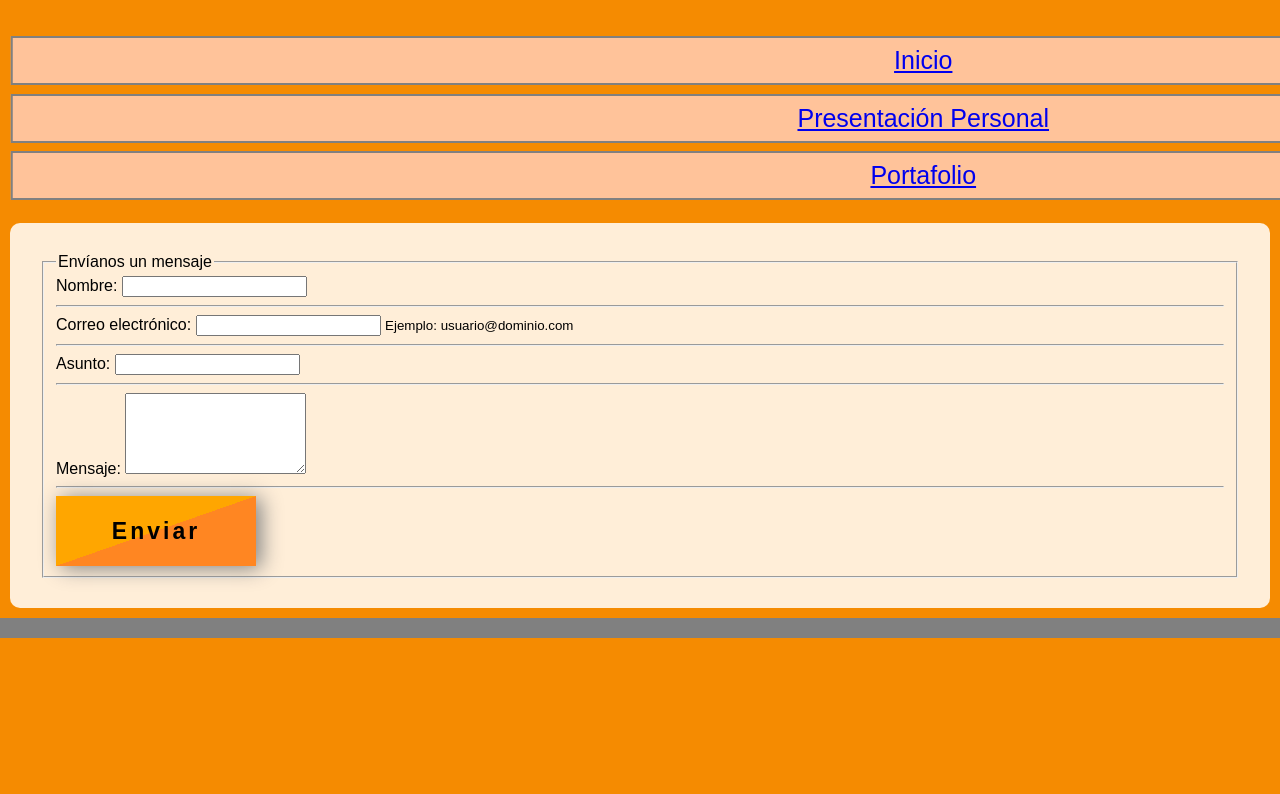
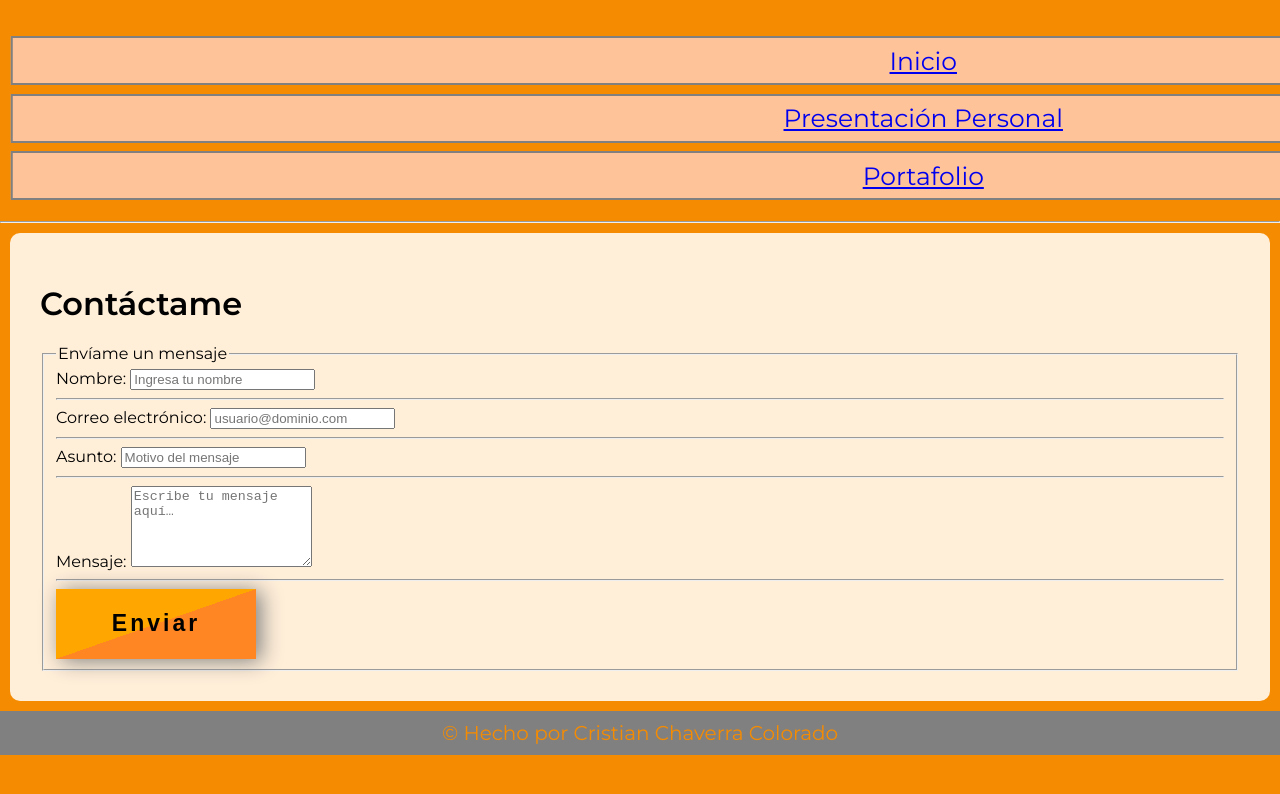
Before and after one commit to Cristian-ZXZ/M2SEMANA2, a plain HTML site: page contact.html in a window 1280 px wide. Shown: the top 794 px of the page. Drawn offline with Linux system fonts and the light colour scheme.

Commit message:
Update contact.html

```diff
--- a/contact.html
+++ b/contact.html
@@ -1,52 +1,57 @@
 <!DOCTYPE html>
-<html lang="en">
-
+<html lang="es">
 <head>
   <meta charset="UTF-8">
   <meta name="viewport" content="width=device-width, initial-scale=1.0">
+  <title>Contacto</title>
+
+  <link href="https://fonts.googleapis.com/css2?family=Montserrat:wght@400;600&display=swap" rel="stylesheet">
   <link rel="stylesheet" href="./style.css">
-    <title>Contacto</title>
 </head>
-
 <body>
   <header>
     <nav class="nav_bar">
-            <ul class="link">
-                <li class="links"><a href="./index.html"><span>Inicio</span></a></li>
-                <li class="links"><a href="./presentation.html"><span>Presentación personal</span></a></li>
-                <li class="links"><a href="./portfolio.html"><span>Portafolio</span></a></li>
+      <ul>
+        <li><a class="link" href="./index.html"><span>Inicio</span></a></li>
+        <li><a class="link" href="./presentation.html"><span>Presentación personal</span></a></li>
+        <li><a class="link" href="./portfolio.html"><span>Portafolio</span></a></li>
       </ul>
     </nav>
+  </header>
 
+  <hr>
+  <main>
+    <h1>Contáctame</h1>
 
-    </header>
-    <main>
     <form action="#" method="post">
       <fieldset>
-                <legend>Envíanos un mensaje</legend>
+        <legend>Envíame un mensaje</legend>
 
-                <label for="nombre">Nombre: </label>
-                <input type="text" id="nombre" name="nombre" required>
+        <!-- Nombre -->
+        <label for="nombre">Nombre:</label>
+        <input type="text" id="nombre" name="nombre" placeholder="Ingresa tu nombre" required>
+        <hr>
 
+        <!-- Correo -->
+        <label for="email">Correo electrónico:</label>
+        <input type="email" id="email" name="email" placeholder="usuario@dominio.com" required>
         <hr>
-                <label placeholder="ingresa el correo" for="email">Correo electrónico:</label>
-                <input type="email" id="email" name="email" required>
-                <small>Ejemplo: usuario@dominio.com</small>
 
+        <!-- Asunto -->
+        <label for="asunto">Asunto:</label>
+        <input type="text" id="asunto" name="asunto" placeholder="Motivo del mensaje" required>
         <hr>
-                <label for="asunto">Asunto:</label>
-                <input type="text" id="asunto" name="asunto" required>
 
+        <!-- Mensaje -->
+        <label for="mensaje">Mensaje:</label>
+        <textarea id="mensaje" name="mensaje" rows="5" placeholder="Escribe tu mensaje aquí…" required></textarea>
         <hr>
-                <label for="mensaje">Mensaje:</label>
-                <textarea id="mensaje" name="mensaje" rows="5" required></textarea>
 
-                <hr>
         <button type="submit">Enviar</button>
       </fieldset>
+    </form>
   </main>
-    <footer></footer>
 
+  <footer>&copy; Hecho por Cristian Chaverra Colorado</footer>
 </body>
-
 </html>
```
Lines whose indentation alone changed are shown as unchanged.
